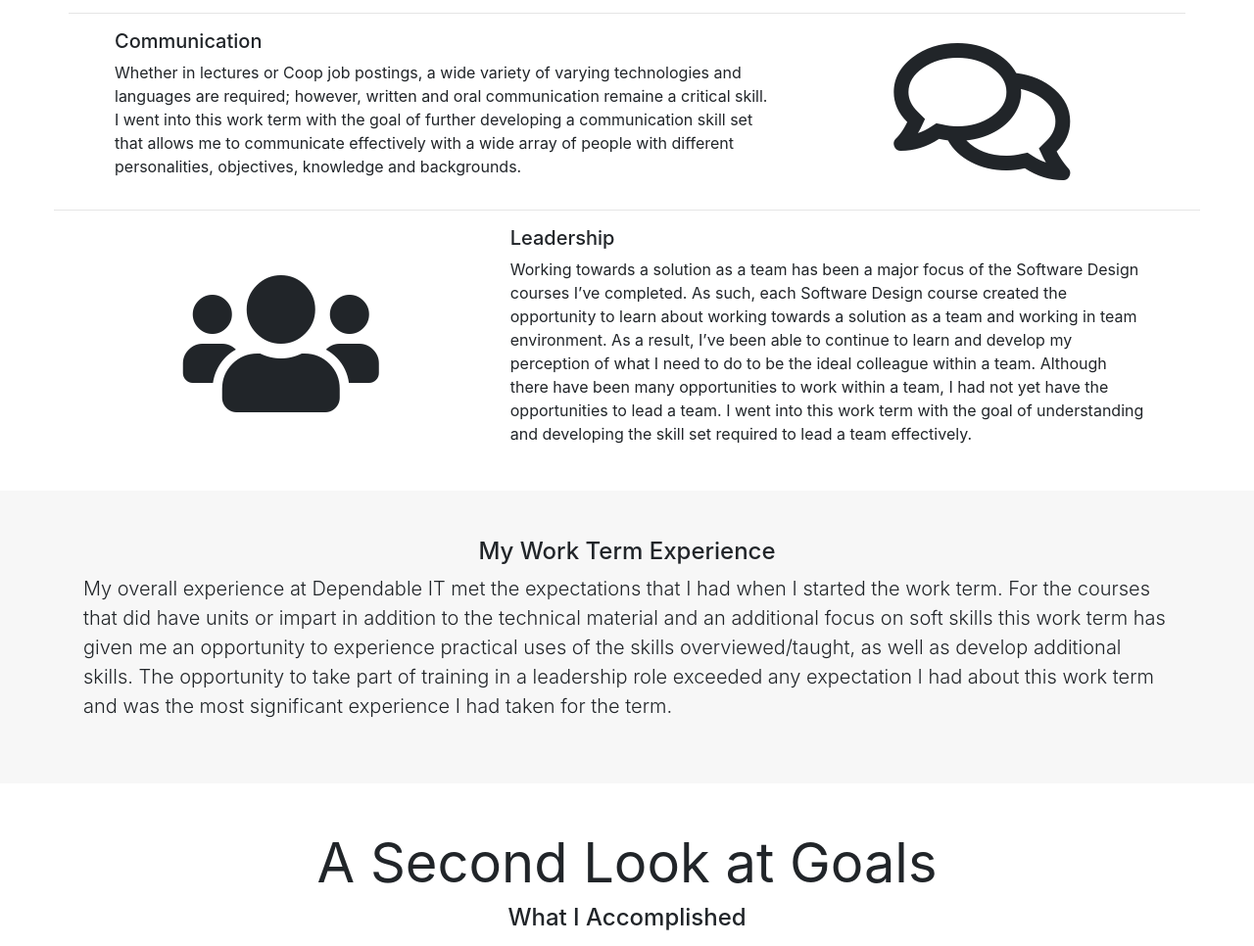
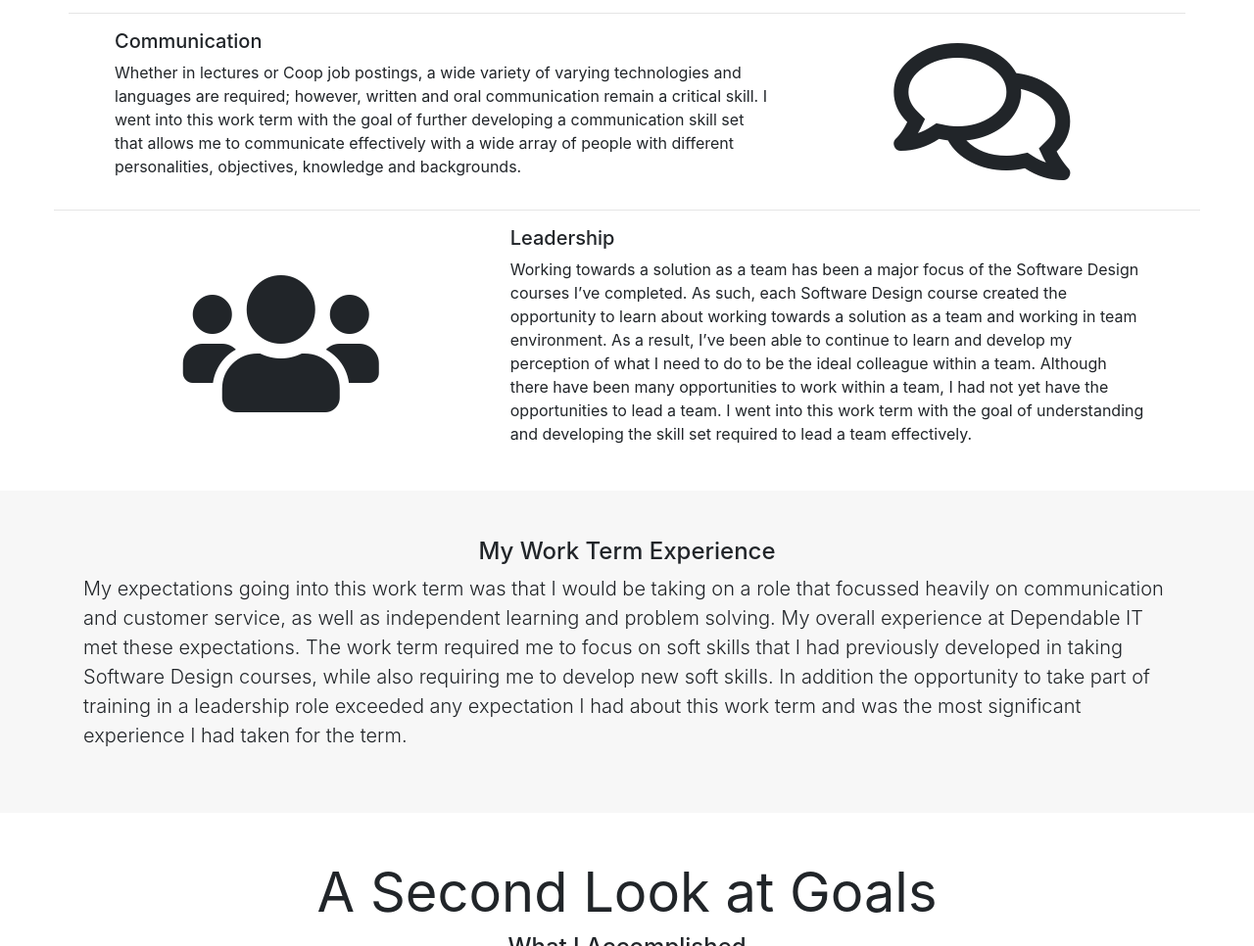
Before and after one commit to JustReyRey/CoopWorkReport, a plain HTML site: page goals.html in a window 1280 px wide. Shown: the part 973-1939 px from the top of the page at 98% size. Drawn offline with nearby package versions, Linux system fonts and the light colour scheme.

Commit message:
Add files via upload

```diff
--- a/goals.html
+++ b/goals.html
@@ -96,7 +96,7 @@
         <div class="row align-items-center justify-content-center">
           <div class="col-md-7 ml-4 order-sm-2 order-md-1">
             <h5>Communication</h5>
-            <p>Whether in lectures or Coop job postings, a wide variety of varying technologies and languages are required; however, written and oral communication remaine a critical skill. I went into this work term with the goal of further developing a communication skill set that allows me to communicate effectively with a wide array of people with different personalities, objectives, knowledge and backgrounds. </p>
+            <p>Whether in lectures or Coop job postings, a wide variety of varying technologies and languages are required; however, written and oral communication remain a critical skill. I went into this work term with the goal of further developing a communication skill set that allows me to communicate effectively with a wide array of people with different personalities, objectives, knowledge and backgrounds. </p>
           </div>
           <div class="col-md-4 descripPhoto order-sm-1 order-md-2">
             <i class="far fa-comments fa-10x text-center"></i>
@@ -121,7 +121,7 @@
     <div class="py-5 offBackground">
       <div class="container">
         <h4 class="text-center">My Work Term Experience</h4>
-        <p class="lead">My overall experience at Dependable IT met the expectations that I had when I started the work term. For the courses that did have units or impart in addition to the technical material and an additional focus on soft skills this work term has given me an opportunity to experience practical uses of the skills overviewed/taught, as well as develop additional skills. The opportunity to take part of training in a leadership role exceeded any expectation I had about this work term and was the most significant experience I had taken for the term.</p>
+        <p class="lead">My expectations going into this work term was that I would be taking on a role that focussed heavily on communication and customer service, as well as independent learning and problem solving. My overall experience at Dependable IT met these expectations. The work term required me to focus on soft skills that I had previously developed in taking Software Design courses, while also requiring me to develop new soft skills. In addition the opportunity to take part of training in a leadership role exceeded any expectation I had about this work term and was the most significant experience I had taken for the term.</p>
       </div>
     </div>
       <!-- A Second Look At Goals -->
```
